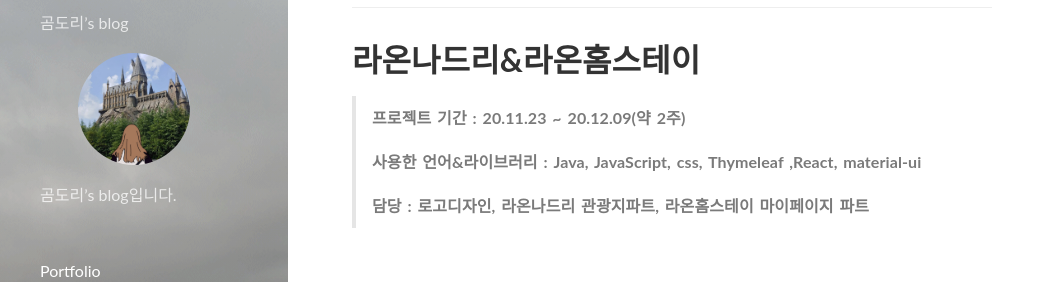
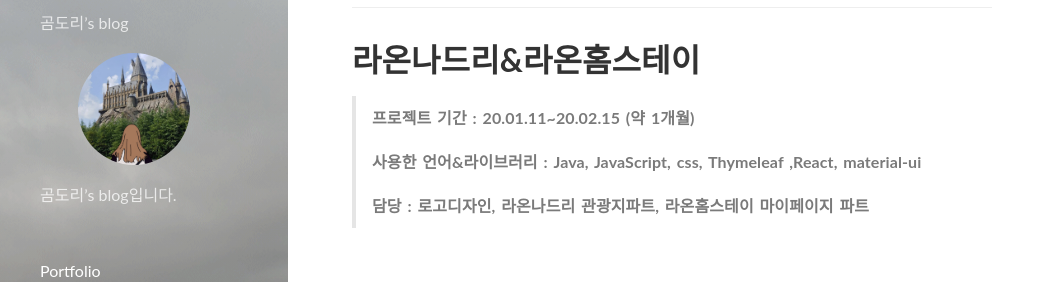
Before and after one commit to tkznzl12/tkznzl12.github.io, a Jekyll site: the page built from _posts/project/2021-04-06-FinalProject-blog02.md, in a window 1280 px wide and 900 px high. Shown: the part 149-431 px from the top of the window, without its empty margins (0-1055 px from the left). Built offline with Jekyll 4.4.1, drawn with Linux system fonts in a browser that asks for light colours; nearby versions of some CDN libraries; comment, search, counter and statistics services are not loaded.

Commit message:
기간 수정

```diff
--- a/_posts/project/2021-04-06-FinalProject-blog02.md
+++ b/_posts/project/2021-04-06-FinalProject-blog02.md
@@ -9,7 +9,7 @@
 
 # 라온나드리&라온홈스테이
 
->**프로젝트 기간 : 20.11.23 ~ 20.12.09(약 2주)**
+>**프로젝트 기간 : 20.01.11~20.02.15 (약 1개월)**
 >
 >**사용한 언어&라이브러리 : Java, JavaScript, css, Thymeleaf ,React, material-ui**
 >
```
